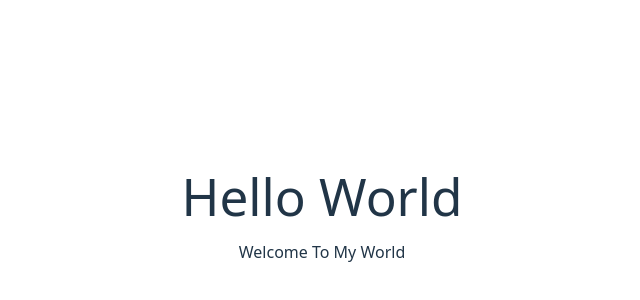
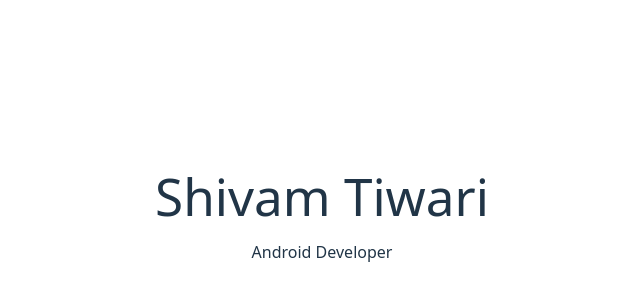
Before and after one commit to Ashif119/my-app, a React (Vite) app: page / in a window 1280 px wide. Shown: the part 184-484 px from the top of the page, without its empty margins (318-958 px from the left). Built offline with nearby package versions, Linux system fonts and the light colour scheme.

Commit message:
Name Change

```diff
--- a/src/App.tsx
+++ b/src/App.tsx
@@ -3,8 +3,8 @@ import './App.css'
 function App() {
   return (
     <>
-    <h1 className='mb-4'>Hello World</h1>
-    <p>Welcome To My World</p>
+    <h1 className='mb-4'>Shivam Tiwari</h1>
+    <p>Android Developer</p>
     </>
   )
 }
```
